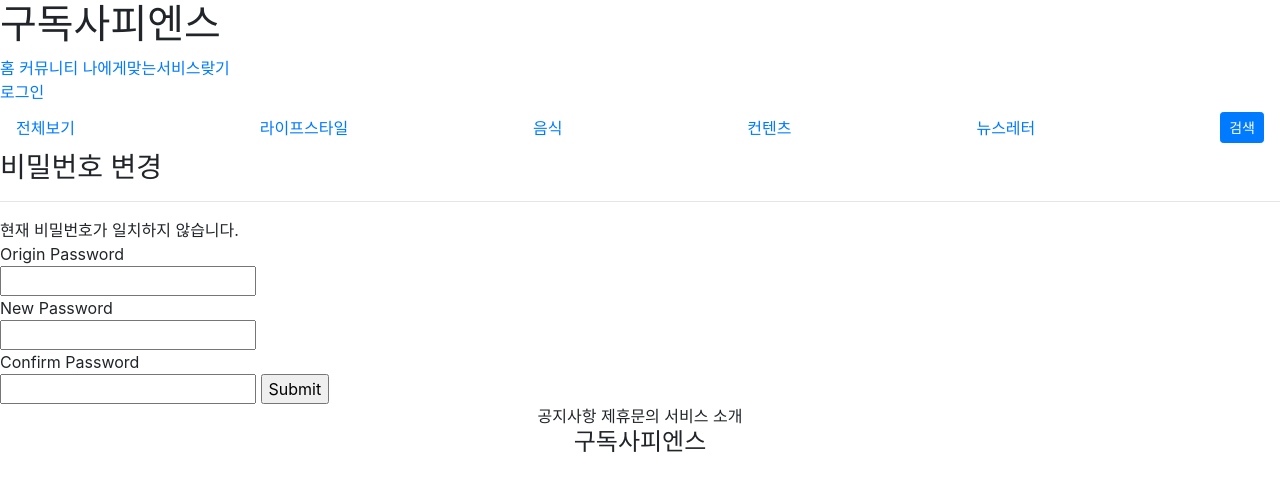
After one commit to TEAM-GudokSapiens/Gudok_Sapiens, a Django app: page /users/change_pw/ in a window 1280 px wide. The commit adds this page. Shown: the top 491 px of the page. Run offline with Django 3.2, Linux system fonts and the light colour scheme; some libraries are stand-ins or nearby versions.

Commit message:
Feat: [비밀번호 변경]

```diff
--- a/config/templates/header.html
+++ b/config/templates/header.html
@@ -9,10 +9,11 @@
   <a href="">나에게맞는서비스랒기</a><!-- 나에게맞는서비스찾기 -->
 </div>
 <div>
-  {% if user.is_authenticated %}
+  {% if user.is_authenticated %} <!--로그인상태-->
   <a href="{% url 'users:logout' %}">로그아웃</a>
-  {% else %}
-  <a href="{% url 'users:login' %}">로그인</a><!-- 로그인 -->
+  <a href="{% url 'users:detail' user.id %}">유저정보</a>
+  {% else %} <!--로그아웃상태-->
+  <a href="{% url 'users:login' %}">로그인</a>
   {% endif %}
 </div>
 <div class="navbar">
--- a/users/forms.py
+++ b/users/forms.py
@@ -1,9 +1,8 @@
 from django import forms
 from django.db.models import fields
 from django.contrib.auth import get_user_model
-from django.contrib.auth.forms import UserCreationForm
+from django.contrib.auth.forms import UserCreationForm,PasswordChangeForm
 
-# 회원 가입을 위한 form
 class SignupForm(UserCreationForm):
     class Meta:
         model = get_user_model()
--- /dev/null
+++ b/users/templates/users/change_pw.html
@@ -0,0 +1,22 @@
+{% extends 'base.html' %}
+{% block content %}
+<h3>비밀번호 변경</h3>
+<hr>
+<div class="error_message">
+    {{error}}
+</div>
+<form method="POST" action="{% url 'users:change_pw' %}" class="login_form">
+    {% csrf_token %}
+        <div class="username_form_text">Origin Password</div>
+        <input class="login_input" name="origin_password" type="password">
+
+        <div class="password_form_text"> New Password</div>
+        <input class="login_input" name="password1" type="password">
+
+        <div class="confirm_password_form_text">Confirm Password</div>
+        <input class="login_input" name="password2" type="password">
+        <input type="submit" class="login_btn" value="Submit">
+</form>
+
+
+{% endblock %}
--- a/users/templates/users/login.html
+++ b/users/templates/users/login.html
@@ -14,7 +14,7 @@
     <br><br>
     <p>비밀번호 찾기</p>
     <p><a href="{% url 'users:signup' %}">회원가입</a></p>
-    <input class="btn btn-primary" type="submit" value="로그인" />
+    <input class="btn btn-primary" type="submit" value="로그인">
 </form>
 
 {% endblock %}
--- a/users/templates/users/signup.html
+++ b/users/templates/users/signup.html
@@ -5,6 +5,6 @@
 <form method="POST" action="{% url 'users:signup' %}">
     {% csrf_token %}
     {{form.as_p}}
-    <input class="btn btn-primary" type="submit" value="회원가입" />
+    <input class="btn btn-primary" type="submit" value="회원가입">
 </form>
 {% endblock %}
--- a/users/urls.py
+++ b/users/urls.py
@@ -6,5 +6,8 @@ app_name='users'
 urlpatterns = [
     path('signup/', view=views.signup, name='signup'),
     path('login/', view=views.login, name='login'),
-    path("logout/", view=views.logout, name="logout"),  # logout
+    path('logout/', view=views.logout, name='logout'),
+
+    path('<int:pk>/detail', view=views.detail, name='detail'),
+    path('change_pw/', view=views.change_pw, name='change_pw'),
 ]
--- a/users/views.py
+++ b/users/views.py
@@ -2,6 +2,7 @@ from django.shortcuts import render, redirect, get_object_or_404
 from django.views import View
 from django.contrib import auth
 from django.contrib.auth.models import User
+from django.contrib.auth.hashers import check_password
 from .forms import SignupForm
 from .models import User
 
@@ -35,3 +36,28 @@ def login(request):
 def logout(request):
     auth.logout(request)
     return redirect('services:main')
+
+#유저정보
+def detail(request, pk):
+    return render(request, 'users/detail.html')
+
+#비밀번호 바꾸기
+def change_pw(request):
+    context= {}
+    if request.method == "POST":
+        current_password = request.POST.get("origin_password")
+        user = request.user
+        if check_password(current_password,user.password):
+            new_password = request.POST.get("password1")
+            password_confirm = request.POST.get("password2")
+            if new_password == password_confirm: #변경성공
+                user.set_password(new_password)
+                user.save()
+                auth.login(request,user)
+                return redirect("services:main")
+            else:
+                context.update({'error':"새로운 비밀번호를 다시 확인해주세요."})
+    else:
+        context.update({'error':"현재 비밀번호가 일치하지 않습니다."})
+
+    return render(request, 'users/change_pw.html',context)
```
Also changed, not shown: users/templates/users/detail.html (+13 -0 lines).
